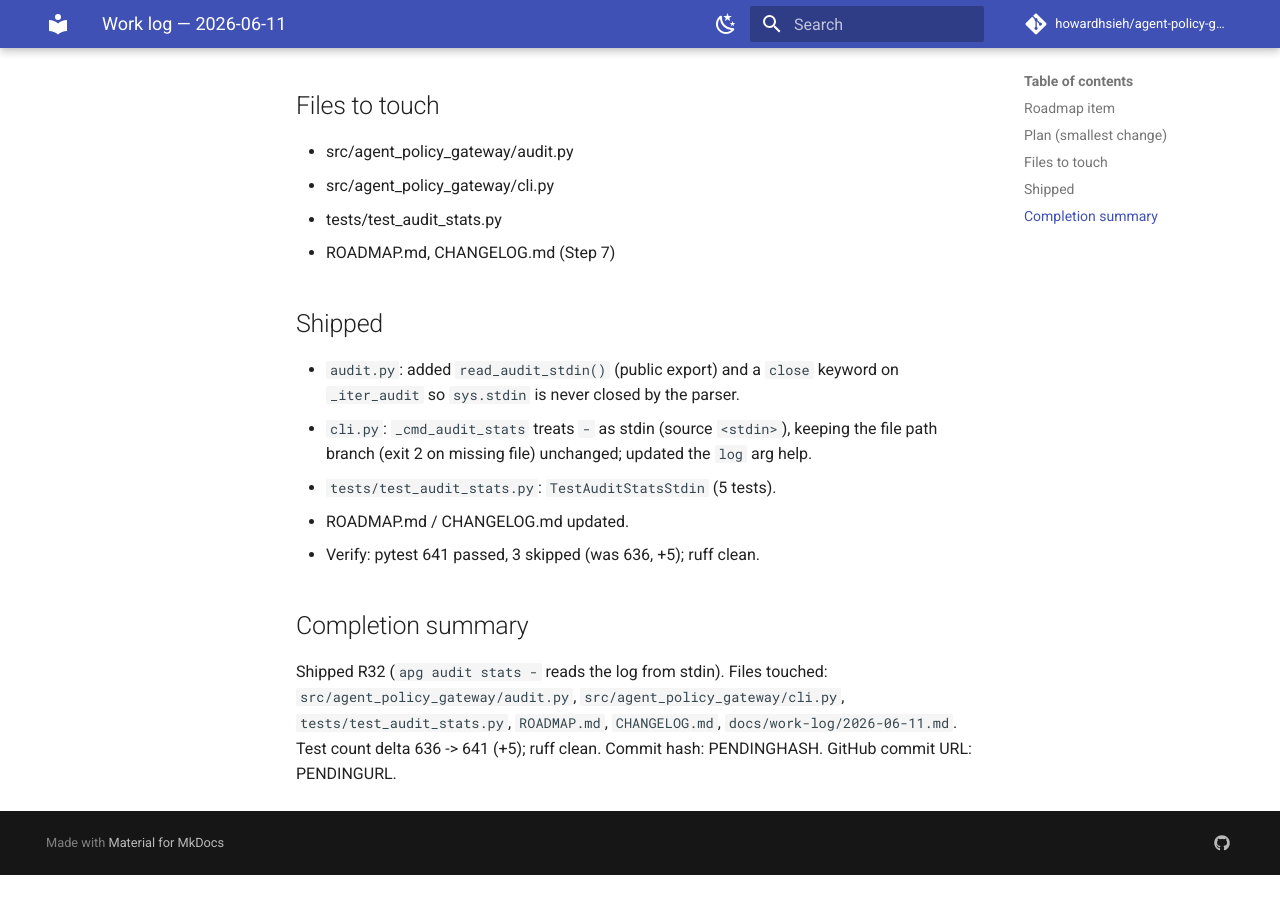
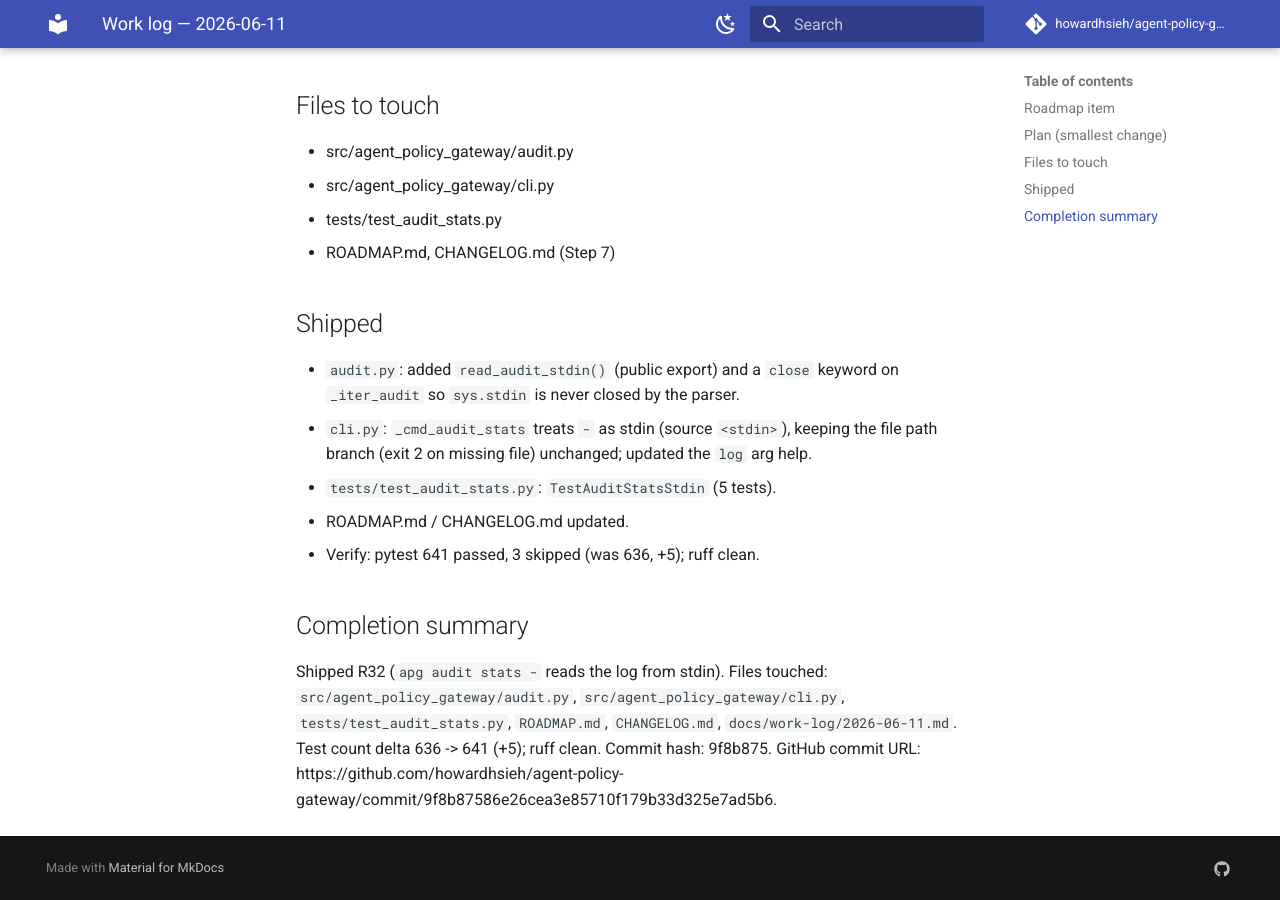
Before and after one commit to howardhsieh/agent-policy-gateway, an MkDocs documentation site: the page built from docs/work-log/2026-06-11.md, in a window 1280 px wide and 900 px high, scrolled down 678 px. Built offline with MkDocs 1.6.1 and Material for MkDocs 9.7.7, drawn with Linux system fonts in a browser that asks for light colours; comment, search, counter and statistics services are not loaded; before the commit the page ends 1553 px from its top, so only the background shows below that.

Commit message:
docs: record R32 commit hash and finalize 2026-06-11 work-log

```diff
--- a/docs/work-log/2026-06-11.md
+++ b/docs/work-log/2026-06-11.md
@@ -38,4 +38,4 @@ Shipped R32 (`apg audit stats -` reads the log from stdin). Files touched:
 `src/agent_policy_gateway/audit.py`, `src/agent_policy_gateway/cli.py`,
 `tests/test_audit_stats.py`, `ROADMAP.md`, `CHANGELOG.md`,
 `docs/work-log/2026-06-11.md`. Test count delta 636 -> 641 (+5); ruff clean.
-Commit hash: PENDINGHASH. GitHub commit URL: PENDINGURL.
+Commit hash: 9f8b875. GitHub commit URL: https://github.com/howardhsieh/agent-policy-gateway/commit/9f8b87586e26cea3e85710f179b33d325e7ad5b6.
```
Also changed, not shown: ROADMAP.md (+1 -1 lines).
